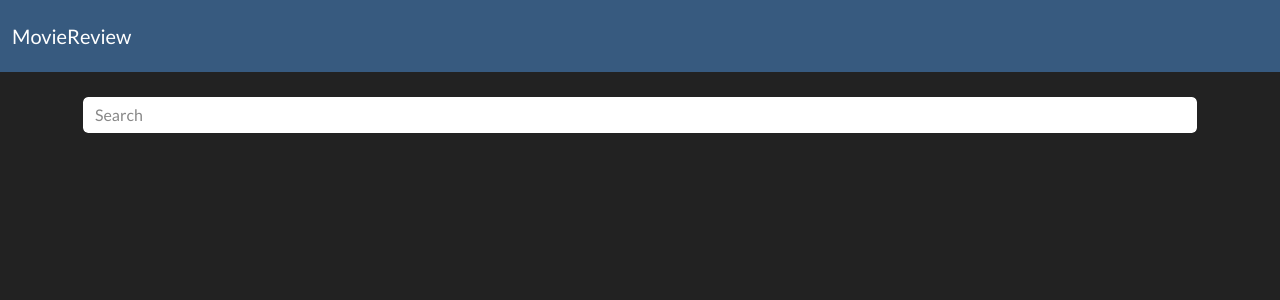
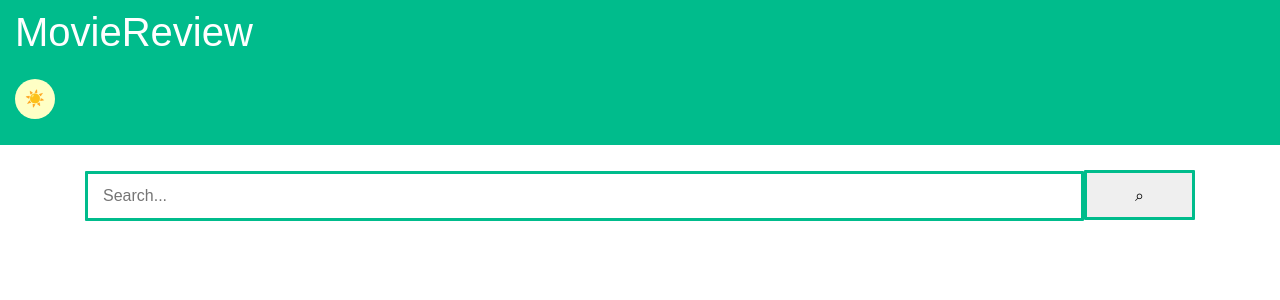
Before and after one commit to DjordjeSajic/MovieAppReactProject, a React (Create React App) app: page / in a window 1280 px wide. Shown: the top 300 px of the page. Built offline with nearby package versions, Linux system fonts and the light colour scheme.

Commit message:
removed bootswatch darkly theme,changed colors, added dark and light theme

```diff
--- a/public/index.html
+++ b/public/index.html
@@ -25,6 +25,7 @@
       Learn how to configure a non-root public URL by running `npm run build`.
     -->
     <title>Movie App</title>
+    <link rel="stylesheet" href="https://cdn.jsdelivr.net/npm/bootstrap@4.3.1/dist/css/bootstrap.min.css" integrity="sha384-ggOyR0iXCbMQv3Xipma34MD+dH/1fQ784/j6cY/iJTQUOhcWr7x9JvoRxT2MZw1T" crossorigin="anonymous">
   </head>
   <body>
     <noscript>You need to enable JavaScript to run this app.</noscript>
--- a/src/App.js
+++ b/src/App.js
@@ -1,14 +1,12 @@
-import 'bootstrap/dist/js/bootstrap.js';
-import 'bootswatch/dist/darkly/bootstrap.min.css'
 import Header from './components/Header';
 import MoviePortal from './components/MoviesPortal';
-
+import "./css/style.css"
 function App () {
   return(
-    <div>
+    <div className='App'>
       <Header/>
       <br />
-      <div className='container'>
+      <div className='container' >
         <MoviePortal/>
       </div>
 
--- a/src/components/ErrorAlert.js
+++ b/src/components/ErrorAlert.js
@@ -1,8 +1,7 @@
 function ErrorAlert({error,searchTerm}){
     return(
     <div class="alert alert-dismissible alert-danger">
-        <button type="button" class="btn-close" data-bs-dismiss="alert"></button>
-        <strong>Oh snap!</strong> <a href="#" class="alert-link">Not a single movie found</a> try another movie.
+        <strong>Oh snap!</strong> Not a single movie found. Look up another movie.
     </div>
     )
 }
--- a/src/components/Header.js
+++ b/src/components/Header.js
@@ -1,10 +1,16 @@
+import "../css/Header.css"
+import "../css/style.css"
+import ToggleDarkMode from "./ToggleDarkMode";
 function Header(){
     return(
-       <nav class="navbar navbar-expand-lg bg-primary" data-bs-theme="dark">
-        <div class="container-fluid">
-            <a class="navbar-brand" href="#">MovieReview</a>
+        <>
+        <div className="container-fluid top-bar">
+            <p>MovieReview</p>
+              <ToggleDarkMode/>
+              <br/>
+
         </div>
-       </nav>
+        </>
     );
 }
 export default Header;
--- a/src/components/MovieDetail.js
+++ b/src/components/MovieDetail.js
@@ -1,21 +1,22 @@
 import '../css/MovieDetail.css'
+import "../css/style.css"
 function MovieDetail({movie}){
    return (
         <>
             <div className="row movie-row">
-                <div className="col-md-6 image-container">
+                <div className="col-md-4 image-container">
                     <img src={movie.Poster} className='poster' alt={movie.Title} />
                     <div className='overlay d-flex align-items-center justify-content-center'>
                           <a href={`https://www.youtube.com/results?search_query=${movie.Title} trailer`}>Watch Trailer</a>
                     </div>
                 </div>
-                <div class='col-md-6 card-col'>
-                    <div class="card">
-                        <div class="card-body">
-                            <h3 class="card-title">{movie.Title}</h3>
-                            <h6 class="card-subtitle mb-2 text-muted">{movie.Released}</h6>
+                <div className='col-md-8 card-col'>
+                    <div className="card">
+                        <div className="card-body">
+                            <h3 className="card-title">{movie.Title}</h3>
+                            <h6 className="card-subtitle mb-2">{movie.Released}</h6>
                             <a href={`https://www.imdb.com/title/${movie.imdbID}`} class="card-link">IMDB </a>
-                            <div class="container card-text">{movie.Plot}</div>
+                            <div className="container card-text">{movie.Plot}</div>
                         </div>
                     </div>
                 </div>
--- a/src/components/MoviesPortal.js
+++ b/src/components/MoviesPortal.js
@@ -3,6 +3,7 @@ import { fetchMovies } from "../api/fetchMovies";
 import ErrorAlert from "./ErrorAlert";
 import MovieDetail from "./MovieDetail";
 import "../css/MoviesPortal.css"
+import "../css/style.css"
 function MoviePortal(){
 
     const [searchInputText,setSearchInputText]=useState('')
@@ -21,20 +22,21 @@ function MoviePortal(){
 
     return(
         <>
-        <div className="row">
-            <div className="col-md-12">
+        <div class="row">
+            <div class="col-12">
             <form onSubmit={onEnteredSearch}>
                 <input
-                    type="text" placeholder="Search" className="form-control"
+                    type="text" placeholder="Search..." className="form-input"
                     value={searchInputText}
                     onChange={(e) => setSearchInputText(e.target.value)}
                     />
+                <input type="submit" value="⌕" onSubmit={onEnteredSearch} className="form-button"/>
             </form>
             </div>
         </div>
         {error && <ErrorAlert error={error} searchTerm={enteredSearchText} />}
-        {movies.length>0 && <p className='text-light'>Showing {movies.length} Movies for '{enteredSearchText}'</p>}
-           <div className="container movie-container x">
+        {movies.length>0 && <p className="search">Showing {movies.length} Movies for '{enteredSearchText}'</p>}
+           <div className="container movie-container">
                      {movies.map((movie) => (
                 <MovieDetail key={movie.imdbID} movie={movie} />
 
--- /dev/null
+++ b/src/components/ToggleDarkMode.js
@@ -0,0 +1,27 @@
+import { useEffect, useState } from "react"
+import "../css/ToggleDarkMode.css"
+const ToggleDarkMode=()=>{
+    const [isDarkMode,setisDarkMode]=useState(false);
+    const DarkModeOn=()=>{
+        setisDarkMode(!isDarkMode);
+    };
+    useEffect(()=>{
+        document.body.style.backgroundColor= isDarkMode? "black" : "white";
+        document.body.style.color=isDarkMode? "white": "black";
+        document.body.style.transition="background-color 0.3s,color 0.3s";
+        const btn=document.getElementById("tdm");
+        if(btn){
+            btn.innerText=isDarkMode? "🌙":"☀️";
+            btn.style.backgroundColor=isDarkMode? "#030247":" #FFFFC5";
+            btn.style.color=isDarkMode? "white":"black";
+        }
+
+
+    },[isDarkMode])
+    return (
+        <div>
+        <button id="tdm" onClick={DarkModeOn}></button>
+        </div>
+    )
+}
+export default ToggleDarkMode;
--- /dev/null
+++ b/src/css/Header.css
@@ -0,0 +1,10 @@
+.top-bar{
+    background: #00bc8c;
+    min-height:100px;
+    width: auto;
+}
+p{
+    text-align: left;
+    font-size:40px;
+    color:white;
+}
--- a/src/css/MovieDetail.css
+++ b/src/css/MovieDetail.css
@@ -16,17 +16,14 @@
  opacity: 1;
 }
 .image-container{
-        position: relative;
        padding: 0px;
-       height: 300px;
-       width: 200px;
        padding-bottom: 0px;
+        height: 300px;
+        width: 100px;
 }
 .image-container img{
-
-    height: 300px;
-    width: 200px;
-    object-fit: fill;
+        height: 305px;
+        width: 190px;
 }
 
 
@@ -44,14 +41,11 @@
 }
 
 .card{
-    margin: 0px;
+    height: 300px;
+    width: 300px;
+     margin: 0px;
     border: 0px;
     padding-left:0px;
-}
-
-.card{
-    height: 300px;
-    width: 350px;
 }
 .card-text{
     height: 150px;
@@ -71,15 +65,24 @@
     overflow-y:auto;
 }
 .card-col{
+    width: 200px;
     padding-left: 0px;
+}
+.card-body{
+    background-color: #00bc8c;
 }
 
 @media only screen and (max-width:800px) {
-   .card,.card-col,.image-container,.image-container img{
+
+
+ .card,.card-col{
         width: 100%;
     }
-    .image-container{
-        object-fit: fill;
+ .image-container img,.image-container{
+    width: 100%;
+ }
+    .image-container img{
+        object-fit:contain;
     }
 
 
--- a/src/css/MoviesPortal.css
+++ b/src/css/MoviesPortal.css
@@ -6,5 +6,36 @@
 }
 .movie-container{
     display: grid;
-    gap: 0px;
+    gap: 5px;
 }
+.form-input{
+    width: 90%;
+    height: 50px;
+    border-radius: 5px;
+    cursor: pointer;
+    border: none;
+    padding: 10px 15px;
+    color: black;
+    border: solid;
+    border-radius: 1px;
+    border-color: #00bc8c;
+    background-color: white;
+}
+.form-input:focus{
+    outline: none;
+}
+.form-button{
+    width: 10%;
+    height: 50px;
+    border-radius: 5px;
+    cursor: pointer;
+    border: solid;
+    border-radius: 1px;
+    border-color: #00bc8c;
+    padding: 10px 15px;
+    color: black;
+    background-color: white(50, 48, 48, 0.8);
+}
+.search{
+    color:#00bc8c;
+}
--- /dev/null
+++ b/src/css/ToggleDarkMode.css
@@ -0,0 +1,10 @@
+button{
+    width: 40px;
+    height: 40px;
+    border-radius: 50%;
+    align-items: center;
+    display: flex;
+    justify-content: center;
+    align-items: center;
+    border: 0px;
+}
--- /dev/null
+++ b/src/css/style.css
@@ -0,0 +1,16 @@
+
+body{
+    font-family: Arial, Helvetica, sans-serif;
+    color: black;
+    line-height: 1.6;
+    background-color: white
+}
+
+p,h1,h2,h3,h4,h5,h6{
+    margin-bottom: 15px;
+    font-family: Arial, Helvetica, sans-serif;
+    line-height: 1.6;
+}
+a{
+    color:#00bc8c;
+}
```
